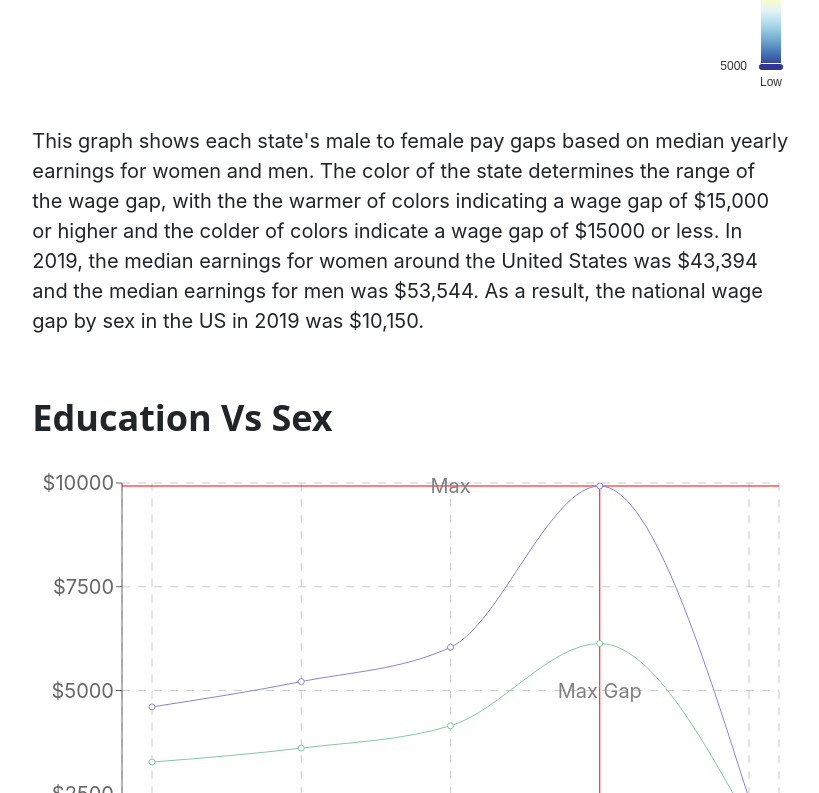
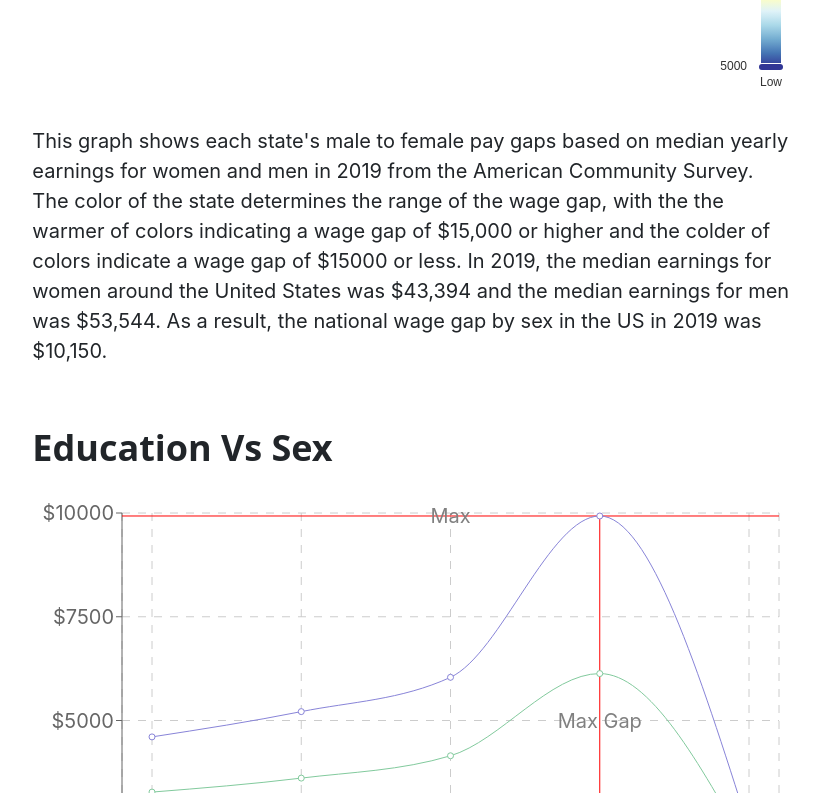
Before and after one commit to xzjiu/project2, a React (Create React App) app: page / in a window 1280 px wide. Shown: the part 3067-3860 px from the top of the page, without its empty margins (229-1048 px from the left). Built offline with nearby package versions, Linux system fonts and the light colour scheme.

Commit message:
Updated descriptions

```diff
--- a/src/App.js
+++ b/src/App.js
@@ -251,14 +251,15 @@ function App() {
                   />
                   <p>
                     This graph shows each state's male to female pay gaps based
-                    on median yearly earnings for women and men. The color of
-                    the state determines the range of the wage gap, with the the
-                    warmer of colors indicating a wage gap of $15,000 or higher
-                    and the colder of colors indicate a wage gap of $15000 or
-                    less. In 2019, the median earnings for women around the
-                    United States was $43,394 and the median earnings for men
-                    was $53,544. As a result, the national wage gap by sex in
-                    the US in 2019 was $10,150.
+                    on median yearly earnings for women and men in 2019 from the
+                    American Community Survey. The color of the state determines
+                    the range of the wage gap, with the the warmer of colors
+                    indicating a wage gap of $15,000 or higher and the colder of
+                    colors indicate a wage gap of $15000 or less. In 2019, the
+                    median earnings for women around the United States was
+                    $43,394 and the median earnings for men was $53,544. As a
+                    result, the national wage gap by sex in the US in 2019 was
+                    $10,150.
                   </p>
                 </div>
                 <h2 className="section-heading mb-4">Education Vs Sex</h2>
@@ -391,14 +392,14 @@ function App() {
                 </ResponsiveContainer>
                 <p>
                   This graph shows the ratio of women-to-men earnings by race
-                  and ethnicity using averages of the years 2000 to 2021. The
-                  graph shows that the earnings ratio varied by race and
-                  ethnicity, but ultimately, the graph showed that women
-                  annually earned less than men, with the median earnings for
-                  women being $912, 83.1% of that of men. Specifically, for the
-                  earnings ratio, White women earned 82.2% as much as their male
-                  counterparts, Black women earned 94.1%, Asian women earned
-                  78.5% and 87.6% for Hispanic women.
+                  and ethnicity using averages of the years 2000 to 2021 by the
+                  Bureau of Labor Statistics. The graph shows that the earnings
+                  ratio varied by race and ethnicity, but ultimately, the graph
+                  showed that women annually earned less than men, with the
+                  median earnings for women being $912, 83.1% of that of men.
+                  Specifically, for the earnings ratio, White women earned 82.2%
+                  as much as their male counterparts, Black women earned 94.1%,
+                  Asian women earned 78.5% and 87.6% for Hispanic women.
                 </p>
                 <h2 className="section-heading mb-4">Conclusion</h2>
                 <p>
```
